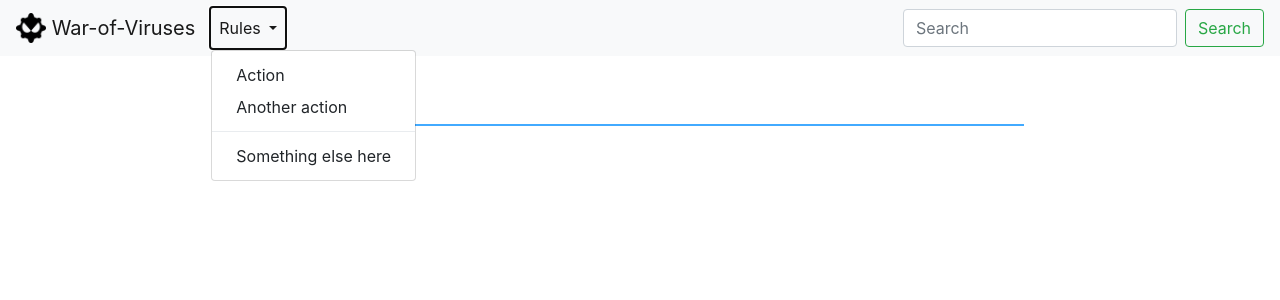
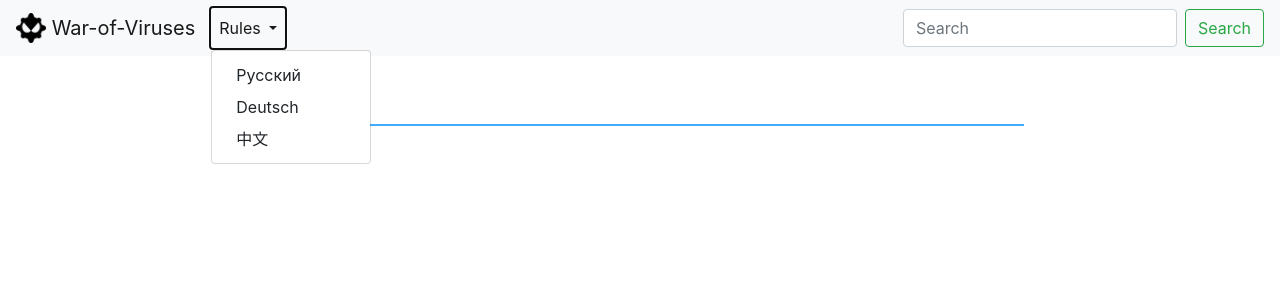
Before and after one commit to victormorozov1/flask-socketio-online-game, a Flask app: page / in a window 1280 px wide, after a click on "Rules". Shown: the top 300 px of the page. Run offline with Flask 2, Linux system fonts and the light colour scheme; some libraries are stand-ins or nearby versions.

Commit message:
fix rules-menu

```diff
--- a/app/templates/base.html
+++ b/app/templates/base.html
@@ -14,7 +14,7 @@
 </head>
 <body>
     <nav class="navbar navbar-expand-lg navbar-light bg-light">
-        <a class="navbar-brand" href="#">
+        <a class="navbar-brand" href="/">
         <img src="{{ url_for("static", filename="img/logo.png") }}" width="30" height="30" class="d-inline-block align-top" alt="" loading="lazy">
             War-of-Viruses
         </a>
@@ -25,10 +25,9 @@
                     Rules
                     </a>
                     <div class="dropdown-menu" aria-labelledby="navbarDropdown">
-                        <a class="dropdown-item" href="#">Action</a>
-                        <a class="dropdown-item" href="#">Another action</a>
-                        <div class="dropdown-divider"></div>
-                        <a class="dropdown-item" href="#">Something else here</a>
+                        <a class="dropdown-item" href="https://ru.wikipedia.org/wiki/%D0%92%D0%BE%D0%B9%D0%BD%D0%B0_%D0%B2%D0%B8%D1%80%D1%83%D1%81%D0%BE%D0%B2">Русский</a>
+                        <a class="dropdown-item" href="https://de.wikipedia.org/wiki/Kampf_der_Viren">Deutsch</a>
+                        <a class="dropdown-item" href="https://zh.wikipedia.org/wiki/%E7%97%85%E6%AF%92%E6%A3%8B">中文</a>
                     </div>
                 </li>
             </ul>
```
